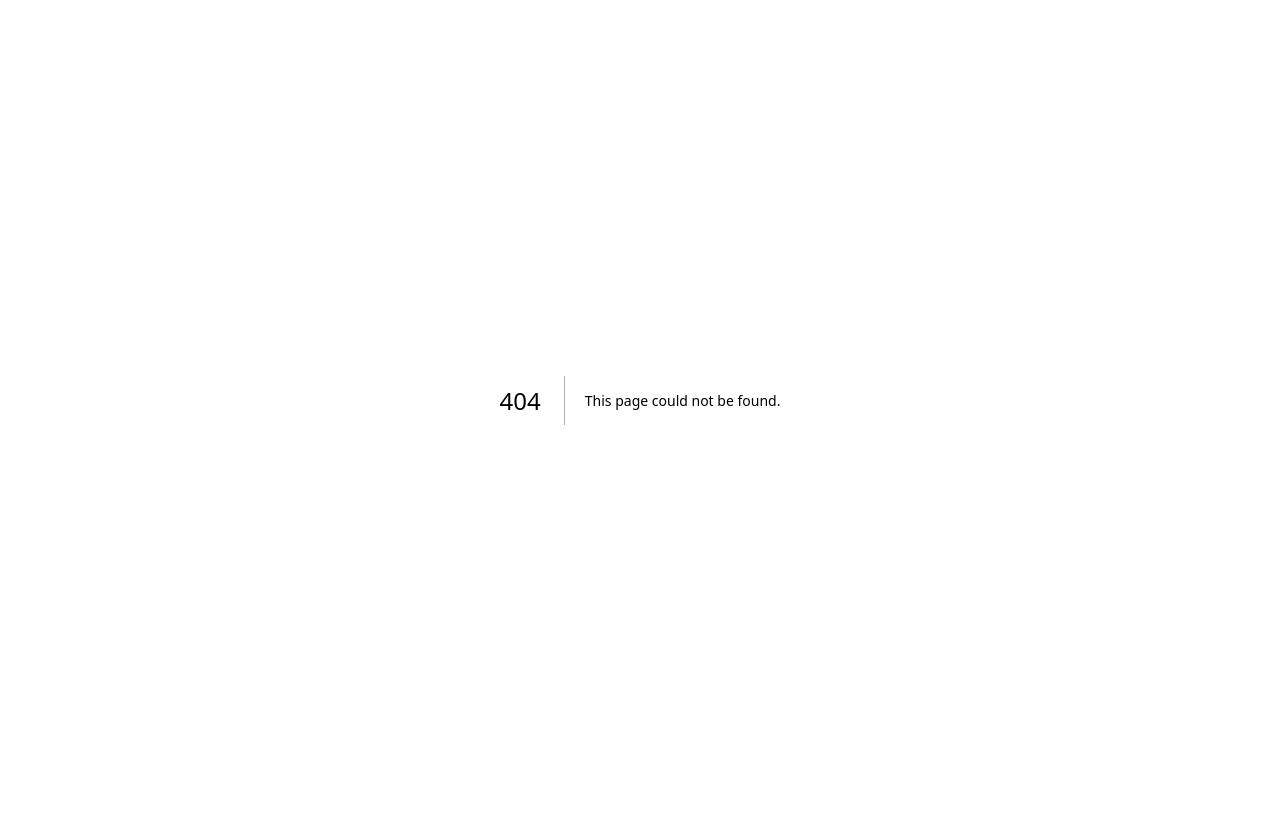
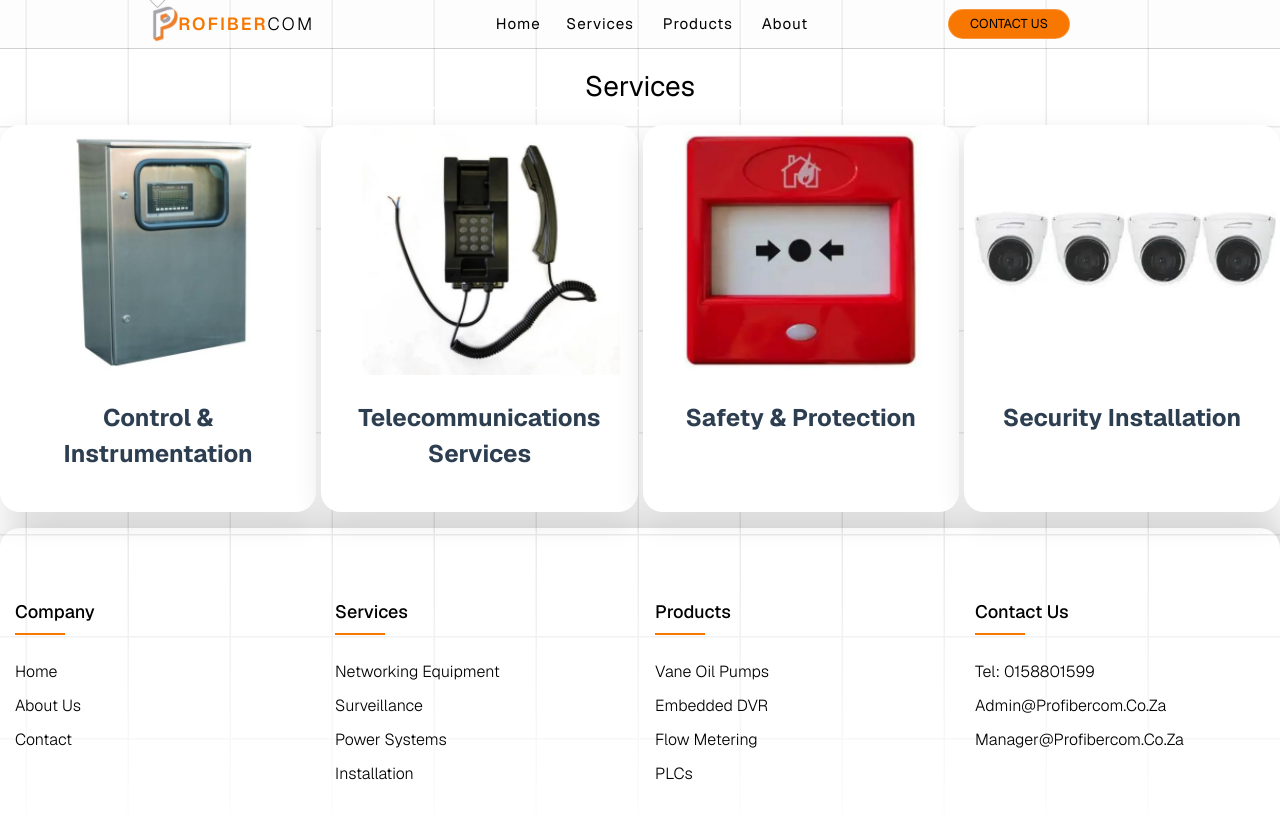
Before and after one commit to hexaredecimal/profibercom, a Next.js app: page /services in a window 1280 px wide. Before the commit this address had no page. Shown: the top 818 px of the page. Built offline with nearby package versions, Linux system fonts and the light colour scheme.

Commit message:
profibercom: Finish up everything

```diff
--- a/src/app/globals.css
+++ b/src/app/globals.css
@@ -360,13 +360,18 @@ section {
   }
 }
 
-@media (max-width: 920px) {
+@media (max-width: 650px) {
   .hamburger-menu-container {
     display: flex;
+    color: var(--clr-text);
   }
 
   #check {
-    display: block;
+    display: block; :shjhs
+  }
+
+  #check::before {
+    content: "Hello";
   }
 
   .nav-btn {
@@ -383,10 +388,12 @@ section {
     overflow-y: auto;
     transform: translateX(100%);
     transition: .65s;
+    z-index: -2;
   }
 
   #check:checked ~ .nav-btn {
     transform: translateX(0);
+    display: block;
   }
 
   #check:checked ~ .nav-btn .nav-link,
@@ -395,8 +402,12 @@ section {
   }
 
   .nav-links {
+    display: block;
     flex: initial;
     width: 100%;
+    z-index: 1;
+    color: black;
+    z-index: 1;
   }
 
   .nav-links > ul {
@@ -405,18 +416,18 @@ section {
 
   .nav-link {
     width: 100%;
-    opacity: 0;
     transform: translateY(15px);
   }
 
   .nav-link > a {
     line-height: 1;
+    color: var(--clr-text);
     padding: 1.6rem 2rem;
   }
 
   .nav-link:hover > a {
     transform: scale(1);
-    background-color: var(--clr-nav-hover);
+    background-color: var(--clr-brandname);
   }
 
   .dropdown,
@@ -429,7 +440,8 @@ section {
     pointer-events: auto;
     width: 100%;
     padding: 0;
-    background-color: var(--clr-dropdown-hov);
+    background-color: var(--clr-brandname);
+    color: var(--clr-text);
     display: none;
   }
 
@@ -445,7 +457,7 @@ section {
 
   .dropdown-link > a {
     background-color: transparent;
-    color: var(--clr-light);
+    color: var(--clr-text);
     padding: 1.2rem 2rem;
     line-height: 1;
   }
@@ -471,7 +483,7 @@ section {
   }
 
   .nav-link:hover .arrow {
-    background-color: var(--clr-nav-hover);
+    background-color: rgba(0, 0, 0, 0.048);
   }
 
   .dropdown .dropdown .arrow {
@@ -479,11 +491,11 @@ section {
   }
 
   .dropdown-link:hover > a {
-    background-color: var(--clr-dropdown-link-hov);
+    background-color: var(--clr-brandname);
   }
 
   .dropdown-link:first-child:hover ~ .arrow {
-    background-color: var(--clr-nav-hover);
+    background-color: var(--clr-brandname);
   }
 
   .nav-link > a > i {
@@ -914,15 +926,19 @@ ul{
 	position: relative;
 	z-index: 2;              /* ⬅️ ensure input is above */
 	border-radius: 0;
-	border-width: 0 0 1px;
-	border-bottom-color: rgba(150, 150, 150, 0.25);
 	height: auto;
 	padding: 3px 0 5px;
+  border: none;
 }
 
 .form-group .form-control:focus {
 	box-shadow: none;
-	border-bottom-color: rgba(0, 0, 0, 0.12);
+  outline: none;
+  border-bottom-left-radius: 10px;
+  border-bottom: 1px solid rgba(119, 118, 118, 0.473);
+  border-left: 1px solid rgba(119, 118, 118, 0.473);
+  border-right: 1px solid rgba(119, 118, 118, 0.473);
+  width: 100%;
 }
 
 /* LABEL */
@@ -951,7 +967,7 @@ ul{
 	height: 2px;
 	width: 10px;
 	visibility: hidden;
-	background-color: #4285f4;
+	background-color: var(--clr-brandname);
 	transition: 0.2s ease all;
 }
 
@@ -963,7 +979,7 @@ ul{
 .form-group .form-control:focus ~ .animated-label {
 	top: 0;
 	opacity: 1;
-	color: #4285f4;
+	color: var(--clr-text);
 	font-size: 12px;
 }
 
@@ -988,7 +1004,7 @@ ul{
 
 .submit-area a{
 	text-decoration:none;
-	text-shadow:0.4px 0.4px #4285f4;
+	text-shadow:0.4px 0.4px #000000;
 	line-height:36px;
 }
 
@@ -1084,7 +1100,8 @@ ul{
 .card-image {
     width: 100%;
     height: 250px;
-    background-size: cover;
+    background-size: contain;
+    background-repeat: no-repeat;
     background-position: center;
     transition: transform 0.3s ease;
 }
--- a/src/app/products/page.tsx
+++ b/src/app/products/page.tsx
@@ -1,9 +1,11 @@
 "use client";
 
+import { useEffect, useState } from "react";
 import Footer from "../ui/footer";
 import LineSlider from "../ui/Lineslider";
 import NavigationBar from "../ui/nav";
 import SolidButton from "../ui/solidbutton";
+import { usePathname, useSearchParams } from "next/navigation";
 
 type Product = {
   name: string,
@@ -15,13 +17,13 @@ type Product = {
 const products: Product[] = [
   {
     name: "Head End Control Unit",
-    kind: ["Networks", "Communicaions"],
+    kind: ["Protection-System", "Pull-Switch-Safety", "Automation"],
     img: "/products/Head-End-Control-Unit.PNG",
     url: "#",
   },
   {
     name: "High-Speed Fiber Optic Cabling",
-    kind: ["Networks", "Communicaions"],
+    kind: ["Fiber-Optic", "Cables"],
     img: "/products/High-Speed-Fiber-Optic-Cabling.PNG",
     url: "#",
   },
@@ -33,109 +35,139 @@ const products: Product[] = [
   },
   {
     name: "Embedded DVR",
-    kind: ["Networks", "Communicaions"],
+    kind: ["video-Systems", "Security", "Automation"],
     img: "/products/Embedded-DVR.PNG",
     url: "#",
   },
   {
-    name: "NVR Surveillance Systems",
-    kind: ["Networks", "Communicaions"],
+    name: "NVR Surveillance",
+    kind: ["video-Systems", "Security", "Automation"],
     img: "/products/NVR-Surveillance-Systems.PNG",
     url: "#",
   },
   {
-    name: " Pull-Switch Safety Interlocks",
-    kind: ["Networks", "Communicaions"],
+    name: "Pull-Switch Safety Interlocks",
+    kind: ["Personnel-Safety", "Pull-Switch-Safety", "Control"],
     img: "/products/Pull-Switch-Safety-Interlocks.PNG",
     url: "#",
   },
   {
     name: "Speed Switch BSD3000",
-    kind: ["Networks", "Communicaions"],
+    kind: ["Devices-Tracking", "Position-Tracking"],
     img: "/products/Speed-Switch-BSD3000.PNG",
     url: "#",
   },
   {
-    name: "High-Speed Fiber Optic Cabling",
-    kind: ["Networks", "Communicaions"],
-    img: "/products/High-Speed-Fiber-Optic-Cabling.PNG",
-    url: "#",
-  },
-  {
     name: "Modular Limit Switches",
-    kind: ["Networks", "Communicaions"],
+    kind: ["Devices-Tracking", "Position-Tracking", "Logic"],
     img: "/products/Modular-Limit-Switches.PNG",
     url: "#",
   },
   {
     name: "Industrial Valves",
-    kind: ["Networks", "Communicaions"],
+    kind: ["High-Capacity", "Easy-Repair", "Control"],
     img: "/products/Industrial-Valves.PNG",
     url: "#",
   },
   {
     name: "Fluid Control",
-    kind: ["Networks", "Communicaions"],
+    kind: ["Liquid-Sensors", "Industrial-Environment", "Automation", "Logic"],
     img: "/products/Fluid-Control.PNG",
     url: "#",
   },
   {
-    name: "High-Speed Fiber Optic Cabling",
-    kind: ["Networks", "Communicaions"],
-    img: "/products/High-Speed-Fiber-Optic-Cabling.PNG",
-    url: "#",
-  },
-  {
     name: "Vane Oil Pumps",
-    kind: ["Networks", "Communicaions"],
+    kind: ["Heavy-Duty", "Control"],
     img: "/products/Vane-Oil-Pumps.PNG",
     url: "#",
   },
   {
     name: "Flow Metering",
-    kind: ["Networks", "Communicaions"],
+    kind: ["Heavy-Duty", "routing", "Automation"],
     img: "/products/Flow-Metering.PNG",
     url: "#",
   },
   {
     name: "Liquid Level Monitoring",
-    kind: ["Networks", "Communicaions"],
+    kind: ["Liquid-Sensors", "Industrial-Environment"],
     img: "/products/Liquid-Level-Monitoring.PNG",
     url: "#",
   },
   {
     name: "PLCs",
-    kind: ["Networks", "Communicaions"],
+    kind: ["Automation", "Logic"],
     img: "/products/PLC.PNG",
     url: "#",
   },
   {
     name: "GSM Commander Wireless Telemetry",
-    kind: ["Networks", "Communicaions"],
+    kind: ["Networks", "Control"],
     img: "/products/GSM-Commander-Wireless-Telemetry.PNG",
+    url: "#",
+  },
+];
+
+const emergency: Product[] = [
+  {
+    name: "Call Points",
+    kind: ["Emergency", "Communicaions"],
+    img: "/products/Call-Points.PNG",
     url: "#",
   },
   {
     name: "Ruggedized Industrial Telephones",
-    kind: ["Networks", "Communicaions"],
+    kind: ["Emergency", "Communications"],
     img: "/products/Ruggedized-Industrial-Telephones.PNG",
-    url: "#",
-  },
-  {
-    name: "Call Points",
-    kind: ["Networks", "Communicaions"],
-    img: "/products/Call-Points.PNG",
-    url: "#",
-  },
-  {
-    name: "Radio Communications: Transmitter/Receiver Repeate",
-    kind: ["Networks", "Communicaions"],
-    img: "/products/Radio-Communications.PNG",
     url: "#",
   },
 ];
 
+const Categories: string[] = [
+ "All", "Automation", "Logic", "Control",
+"Heavy-Duty", "Security",
+];
+
 export default function Products() {
+
+  const [filter, setFilter] = useState("");
+  const [prods, setProds] = useState(products);
+  const [emergs, setEmergs] = useState(emergency);
+  const pathname = usePathname();
+  const searchParams = useSearchParams(); // Gets query params
+
+  const category = searchParams.get('category') ?? "";
+  const _categories = category.split("#");
+
+  useEffect(() => {
+    const shortList: string[] = [];
+
+    for (const prod of products) {
+      for (const cat of _categories) {
+        const name = cat.split("-").join(" ");
+        if (prod.name === name) {
+          for (const t of prod.kind) { shortList.push(t); }
+        }
+      }
+    }
+
+    for (const short of shortList) {
+      if (Categories.includes(short)) {
+        setProds((prev) => products.filter((product) => product.kind.includes(short)))
+        break;
+      }
+    }
+  }, []);
+
+  useEffect(() => {
+    if (filter.length == 0) {
+      return;
+    }
+
+    if (filter === "All") {
+      setProds([...products]);
+    } else setProds((prev) => products.filter((product) => product.kind.includes(filter)))
+  }, [filter])
+
   return (<div>
   <NavigationBar />
   <main>
@@ -143,20 +175,32 @@ export default function Products() {
       <LineSlider />
 
       <div className="product-categories">
-        <SolidButton text={"Instrumentation"} className="category"/>
-        <SolidButton text={"Conveyor Safety"} className="category"/>
-        <SolidButton text={"Communication"} className="category"/>
-        <SolidButton text={"Data Infra"} className="category"/>
-        <SolidButton text={"Security"} className="category"/>
-        <SolidButton text={"Control devices"} className="category"/>
+        {Categories.map((category, i) => {
+          return <SolidButton key={i} text={category} className="category" onClick={() => { setFilter(category); }}/>
+        })
+        }
       </div>
 
       <div className="products">
-        {products.map((product) => {
-          return        <div className="card card1">
+        {prods.map((product, i) => {
+          return        <div className="card card1" key={i}>
             <div className="card-image" style={{backgroundImage: `url('${product.img}')`}}></div>
             <div className="card-content">
-                <p className="card-category">{product.kind.join(",")}</p>
+                <p className="card-category">{product.kind.join("/")}</p>
+                <h2 className="card-title">{product.name}</h2>
+            </div>
+        </div>
+        })}
+      </div>
+
+      <p className="slider-header" style={{paddingTop: "1rem"}}>Emergency products</p>
+      <LineSlider />
+      <div className="products">
+        {emergs.map((product, i) => {
+          return        <div className="card card1" key={i}>
+            <div className="card-image" style={{backgroundImage: `url('${product.img}')`}}></div>
+            <div className="card-content">
+                <p className="card-category">{product.kind.join("/")}</p>
                 <h2 className="card-title">{product.name}</h2>
             </div>
         </div>
--- /dev/null
+++ b/src/app/services/page.tsx
@@ -0,0 +1,60 @@
+"use client";
+
+import Footer from "../ui/footer";
+import LineSlider from "../ui/Lineslider";
+import NavigationBar from "../ui/nav";
+
+type Service = {
+  name: string,
+  img: string,
+  url: string
+};
+
+const services: Service[] = [
+  {
+    name: "Control & Instrumentation",
+    img: "/products/Head-End-Control-Unit.PNG",
+    url: "#",
+  },
+  {
+    name: "Telecommunications Services",
+    img: "/products/Ruggedized-Industrial-Telephones.PNG",
+    url: "#",
+  },
+  {
+    name: "Safety & Protection",
+    img: "/products/Call-Points.PNG",
+    url: "#",
+  },
+  {
+    name: "Security Installation",
+    img: "/products/Embedded-DVR.PNG",
+    url: "#",
+  },
+];
+
+
+export default function Services() {
+  return (<div>
+  <NavigationBar />
+  <main>
+
+      <p className="slider-header" style={{paddingTop: "1rem"}}>Services</p>
+      <LineSlider />
+
+      <div className="products">
+        {services.map((product) => {
+          return        <div className="card card1">
+            <div className="card-image" style={{backgroundImage: `url('${product.img}')`}}></div>
+            <div className="card-content">
+                <h2 className="card-title">{product.name}</h2>
+            </div>
+        </div>
+        })}
+      </div>
+
+
+      <Footer />
+  </main>
+  </div>);
+}
--- a/src/app/ui/footer.tsx
+++ b/src/app/ui/footer.tsx
@@ -14,36 +14,35 @@ export default function Footer() {
         {
             name: "Company",
             links: [
-                {name: "About us", url: "#"},
-                {name: "Industries", url: "#"},
-                {name: "Clients", url: "#"},
-                {name: "Reviews", url: "#"}
+                {name: "Home", url: "/"},
+                {name: "About us", url: "/about"},
+                {name: "Contact", url: "/contact"},
             ]
         },
         {
             name: "Services",
             links: [
-                {name: "Networking Equipment", url: "#"},
-                {name: "Surveillance", url: "#"},
-                {name: "Power Systems", url: "#"},
-                {name: "About us", url: "#"}
+                {name: "Networking Equipment", url: "/services"},
+                {name: "Surveillance", url: "/services"},
+                {name: "Power Systems", url: "/services"},
+                {name: "Installation", url: "/services"}
             ]
         },
         {
             name: "Products",
             links: [
                 {name: "Vane Oil Pumps", url: "#"},
-                {name: "Radio Transmitter", url: "#"},
-                {name: "Slack Ropes", url: "#"},
-                {name: "More Products", url: "#"}
+                {name: "Embedded DVR", url: "#"},
+                {name: "Flow Metering", url: "#"},
+                {name: "PLCs", url: "#"}
             ]
         },
         {
             name: "Contact Us",
             links: [
-                {name: "Fax", url: "#"},
-                {name: "Telephone", url: "#"},
-                {name: "Email", url: "#"},
+                {name: "Tel: 0158801599", url: "tel:0158801599"},
+                {name: "admin@profibercom.co.za", url: "admin@profibercom.co.za"},
+                {name: "manager@profibercom.co.za", url: "Manager@profibercom.co.za"},
             ]
         }
     ];
@@ -57,7 +56,9 @@ export default function Footer() {
                         <ul>
                             {
                                 link.links.map((link2, j) => {
-                                    return <li key={j}><a href={link2.url}>{link2.name}</a></li>;
+                                    const lnk = `/products?category=${link2.name.split(" ").join("-")}`;
+                                    const url = link2.url != "#" ? link2.url : lnk;
+                                    return <li key={j}><a href={url}>{link2.name}</a></li>;
                                 })
                             }
                         </ul>
--- a/src/app/ui/nav.tsx
+++ b/src/app/ui/nav.tsx
@@ -20,15 +20,15 @@ export const menu: MenuItem[] = [
         children: [
             {
                 label: "System Design",
-                href: "#",
+                href: "/services",
             },
             {
                 label: "System Integration",
-                href: "#",
+                href: "/services",
             },
             {
                 label: "Maintenance",
-                href: "#",
+                href: "/services",
             },
             {
                 label: "Installation",
@@ -36,31 +36,34 @@ export const menu: MenuItem[] = [
                 children: [
                     {
                         label: "Fiber optic",
-                        href: "#",
+                        href: "/services",
                     },
                     {
                         label: "Radio (VHF/UHF)",
-                        href: "#",
+                        href: "/services",
                     },
                     {
                         label: "Control systems",
-                        href: "#",
+                        href: "/services",
                     },
                     {
                         label: "Security",
                         icon: "fas fa-caret-down",
                         children: [
-                            { label: "Surveillance", href: "#" },
+                            { label: "Surveillance",
+                              href: "/services",
+                            },
                         ],
                     },
                 ],
             },
             {
                 label: "Power Systems",
-                href: "#",
+                href: "/services",
             },
         ],
     },
+
     {
         label: "Products",
         icon: "fas fa-caret-down",
@@ -70,42 +73,48 @@ export const menu: MenuItem[] = [
                 href: "/products",
             },
             {
-                label: "Radio Transmitter",
+                label: "Head End Control Unit",
                 href: "#",
             },
             {
-                label: "Scancom Network Components",
+                label: "PLCs",
                 href: "#",
             },
             {
-                label: "Ruggedized Industrial Telephones",
+                label: "Flow Metering",
                 href: "#",
             },
             {
-                label: "GSM Commander Wireless Telemetry",
+                label: "Industrial Network Switching",
+                href: "#",
+            },
+            {
+                label: "Embedded DVR",
                 href: "#",
             },
             {
                 label: "Vane Oil Pumps",
                 href: "#",
             },
-
             {
                 label: "More",
                 children: [
                     {
+                        label: "NVR Surveillance",
+                        href: "#",
+                    },
+                    {
+                        label: "Speed Switch BSD3000",
+                        href: "#",
+                    },
+                    {
+                        label: "Fluid Control",
+                        href: "#",
+                    },
+                    {
                         label: "Industrial Valves",
                         href: "#",
                     },
-                    {
-                        label: "Slack Rope",
-                        href: "#",
-                    },
-                    {
-                        label: "Vane Oil Pumps",
-                        href: "#",
-                    },
-
                 ]
             }
 
@@ -141,14 +150,13 @@ export function renderMenu(items: MenuItem[]) {
 }
 
 function renderSubMenu(items: MenuItem[]) {
-
-
-
   return (
     <ul>
-      {items.map((item, index) => (
-        <li className="dropdown-link" key={index}>
-        <Link href={item.href ?? "#"}>
+      {items.map((item, index) => {
+        const link = `/products?category=${item.label.split(" ").join("-")}`;
+        const url = item.href ?? "#";
+        return <li className="dropdown-link" key={index}>
+        <Link href={url !== "#" ? url : link}>
             {item.label}
             {item.icon && <i className={item.icon}></i>}
           </Link>
@@ -159,7 +167,7 @@ function renderSubMenu(items: MenuItem[]) {
             </div>
           )}
         </li>
-      ))}
+      })}
       <div className="arrow"></div>
     </ul>
   );
--- a/src/app/ui/solidbutton.tsx
+++ b/src/app/ui/solidbutton.tsx
@@ -1,6 +1,8 @@
 
-export default function SolidButton(props: { text: string, className?: string} ) {
-    return <div className={`btn solid ${props.className ?? ""}`}>
+type ClickFunc = () => void;
+export default function SolidButton(props: { text: string, className?: string, onClick?: ClickFunc} ) {
+    const _def: ClickFunc = () => {};
+    return <div className={`btn solid ${props.className ?? ""}`} onClick={props.onClick ?? _def}>
                     {props.text}
            </div>
 }
```
